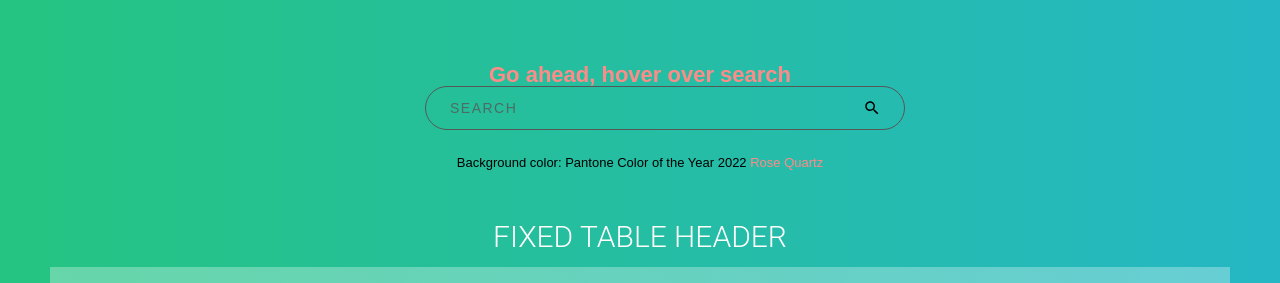
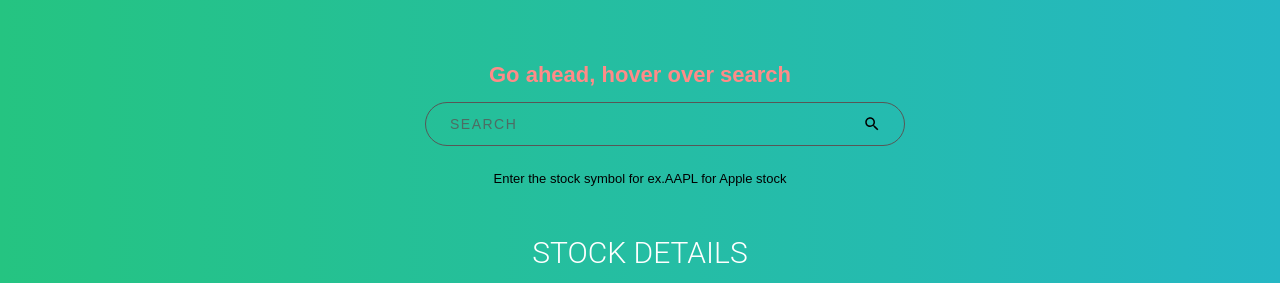
Before and after one commit to Nitesh210/stockprice-, a Django app: page / in a window 1280 px wide. Shown: the top 283 px of the page. Run offline with Django 4.2, Linux system fonts and the light colour scheme; some libraries are stand-ins or nearby versions.

Commit message:
first commit

```diff
--- a/track/templates/index.html
+++ b/track/templates/index.html
@@ -186,19 +186,19 @@ section{
 <div class="search__container">
   <p class="search__title">
       Go ahead, hover over search
-  </p>
+  </p><br>
   <input class="search__input" type="text" placeholder="Search">
 </div>
 
 <div class="credits__container">
-  <p class="credits__text">Background color: Pantone Color of the Year 2022 <a href="https://www.pantone.com/color-of-the-year-2016" class="credits__link">Rose Quartz</a></p>
+  <p class="credits__text">Enter the stock symbol for ex.AAPL for Apple stock</p>
 </div>
 </div>
 <!-- partial -->
 <!-- partial:index.partial.html -->
 <section>
   <!--for demo wrap-->
-  <h1>Fixed Table header</h1>
+  <h1>Stock details</h1>
   <div class="tbl-header">
     <table cellpadding="0" cellspacing="0" border="0">
       <thead>
@@ -453,7 +453,7 @@ section{
 <div class="made-with-love">
   Made with
   <i>♥</i> by
-  <a target="_blank" href="https://codepen.io/nikhil8krishnan">Nitesh kanojia</a>
+  <a target="_blank" href="https://github.com/Nitesh210">Nitesh kanojia</a>
 </div>
 <!-- partial -->
   <script src='//cdnjs.cloudflare.com/ajax/libs/jquery/2.1.3/jquery.min.js'></script><script  src="./script.js"></script>
```
